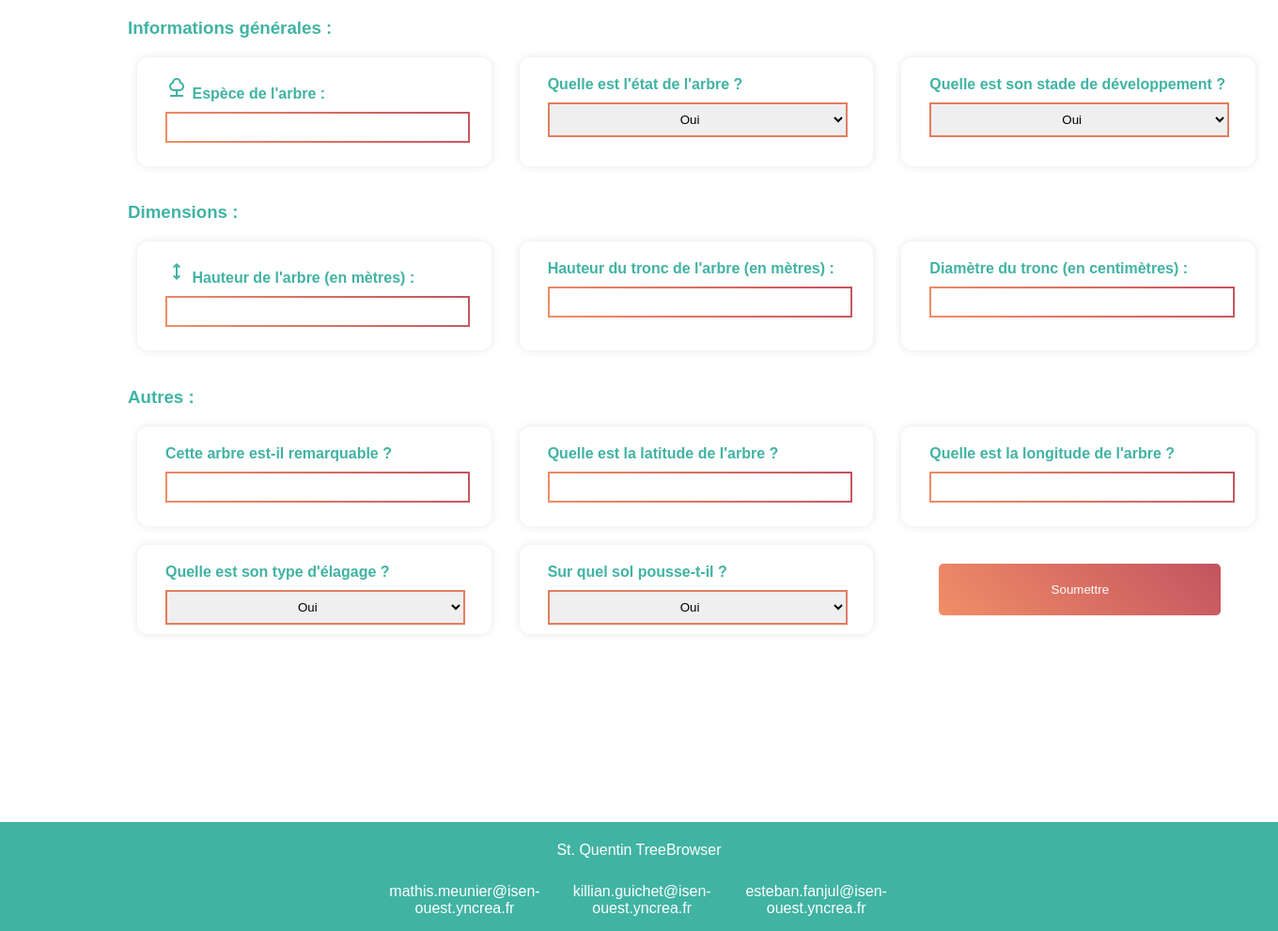
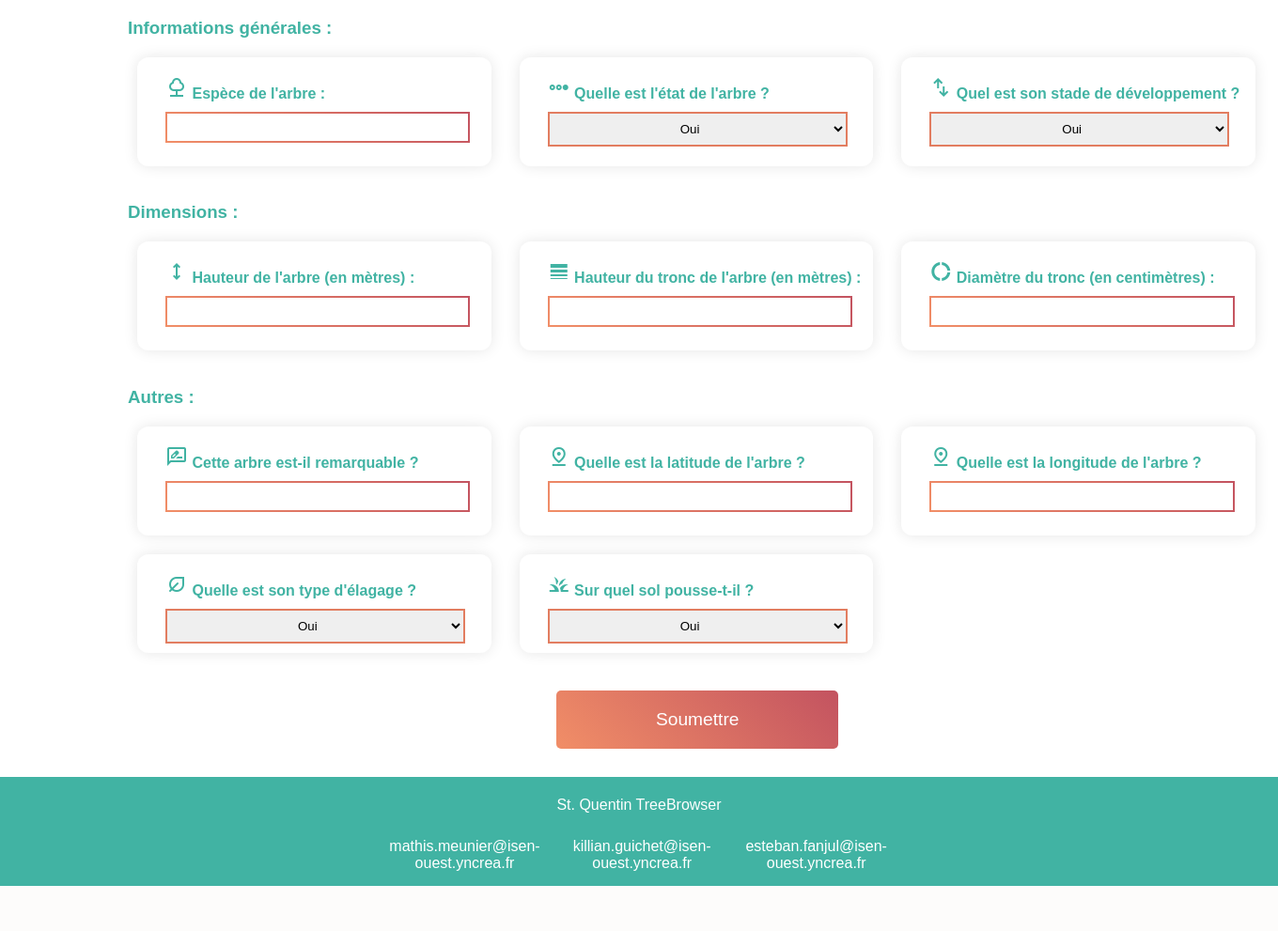
Before and after one commit to Ackimixs/projetA3, a PHP site: page /insert.html in a window 1360 px wide. Shown: the part 124-1115 px from the top of the page at 94% size. After the commit the page ends 1067 px from the top, so only its background shows below. Run offline with PHP 8.4, Linux system fonts and the light colour scheme.

Commit message:
fbfdbgfg

```diff
--- a/insert.html
+++ b/insert.html
@@ -40,14 +40,18 @@
                 <input type="text" id="espece_arbre" name="espece_arbre">
             </div>
             <div class="card">
-                <label for="etat_arbre">Quelle est l'état de l'arbre ?</label>
+                <label for="etat_arbre"><span class="material-symbols-outlined">
+                    steppers
+                    </span> Quelle est l'état de l'arbre ?</label>
                 <select id="etat_arbre" name="etat_arbre">
                     <option value="oui">Oui</option>
                     <option value="non">Non</option>
                 </select>
             </div>
             <div class="card">
-                <label for="stade_dev">Quelle est son stade de développement ?</label>
+                <label for="stade_dev"><span class="material-symbols-outlined">
+                    swap_vert
+                    </span> Quel est son stade de développement ?</label>
                 <select id="stade_dev" name="stade_dev">
                     <option value="oui">Oui</option>
                     <option value="non">Non</option>
@@ -63,60 +67,63 @@
                 <input type="number" id="taille_arbre" name="taille_arbre" min="0" max="300">
             </div>
             <div class="card">
-                <label for="taille_tronc">Hauteur du tronc de l'arbre (en mètres) :</label>
+                <label for="taille_tronc"><span class="material-symbols-outlined">
+                    line_weight
+                    </span> Hauteur du tronc de l'arbre (en mètres) :</label>
                 <input type="number" id="taille_tronc" name="taille_tronc" min="0" max="20">
             </div>
             <div class="card">
-                <label for="diam_tronc">Diamètre du tronc (en centimètres) :</label>
+                <label for="diam_tronc"><span class="material-symbols-outlined">
+                    donut_large
+                    </span> Diamètre du tronc (en centimètres) :</label>
                 <input type="number" id="diam_tronc" name="diam_tronc" min="0" max="500">
             </div>
             <h3>Autres :</h3>
             <br>
             <p></p>
             <div class="card">
-                <label for="remarquable">Cette arbre est-il remarquable ?</label>
+                <label for="remarquable"><span class="material-symbols-outlined">
+                    rate_review
+                    </span> Cette arbre est-il remarquable ?</label>
                 <input type="text" id="diam_tronc" name="diam_tronc">
             </div>
             <div class="card">
-                <label for="latitude">Quelle est la latitude de l'arbre ?</label>
+                <label for="latitude"><span class="material-symbols-outlined">
+                    pin_drop
+                    </span> Quelle est la latitude de l'arbre ?</label>
                 <input type="text" id="latitude" name="latitude">
             </div>
             <div class="card">
-                <label for="longitude">Quelle est la longitude de l'arbre ?</label>
+                <label for="longitude"><span class="material-symbols-outlined">
+                    pin_drop
+                    </span> Quelle est la longitude de l'arbre ?</label>
                 <input type="text" id="longitude" name="longitude">
             </div>
             <div class="card">
-                <label for="elagage">Quelle est son type d'élagage ?</label>
+                <label for="elagage"><span class="material-symbols-outlined">
+                    nest_eco_leaf
+                    </span> Quelle est son type d'élagage ?</label>
                 <select id="elagage" name="elagage">
                     <option value="oui">Oui</option>
                     <option value="non">Non</option>
                 </select>
             </div>
             <div class="card">
-                <label for="type_sol">Sur quel sol pousse-t-il ?</label>
+                <label for="type_sol"><span class="material-symbols-outlined">
+                    grass
+                    </span> Sur quel sol pousse-t-il ?</label>
                 <select id="type_sol" name="type_sol">
                     <option value="oui">Oui</option>
                     <option value="non">Non</option>
                 </select>
             </div>
-
+            <br>
 
 
             <button type="submit" class="btn-submit">Soumettre</button>
         </form>
     </div>
 
-
-
-
-    <br>
-    <p></p>
-    <br>
-    <p></p>
-    <br>
-    <p></p>
-    <br>
-    <p></p>
 
 
 
--- a/style/insert.css
+++ b/style/insert.css
@@ -87,7 +87,7 @@ form {
     background-color: white;
     padding: 10px 10px;
     border-radius: 12px;
-    box-shadow: 0 0 10px rgba(0, 0, 0, 0.1);
+    box-shadow: 0 0 15px rgba(0, 0, 0, 0.1);
     margin-left: 10px;
     margin-top: 0px;
 }
@@ -126,9 +126,12 @@ form {
     width: 300px;
     margin-left: 50px;
     padding: 20px 10px;
+    font-size: larger;
     cursor: pointer;
     border-radius: 5px;
     align-self: center;
+    margin-left: 118%;
+    margin-top: 20px;
 }
 
 .btn-submit:hover {
@@ -143,6 +146,7 @@ form {
     text-align: center;
     padding: 5px 30%;
     bottom: 0;
+    margin-top: 30px;
 }
 .footer .contact {
     display: flex;
--- a/style/test_mathis.css
+++ b/style/test_mathis.css
@@ -1,6 +1,5 @@
 nav {
 	margin: 27px auto 0;
-
 	position: relative;
 	width: 590px;
 	height: 50px;
```
